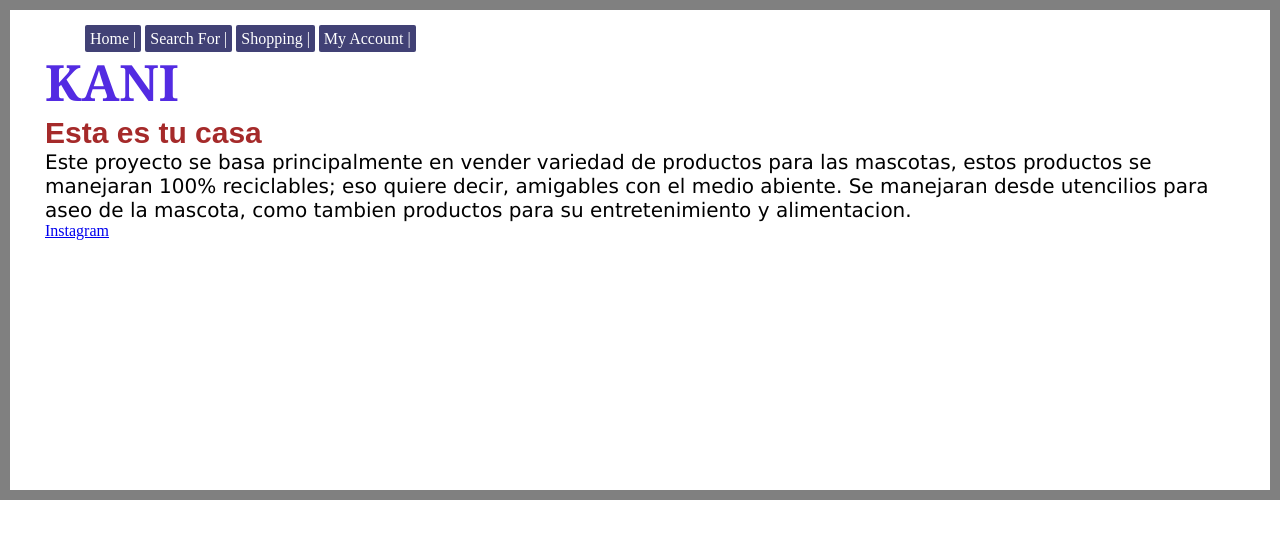
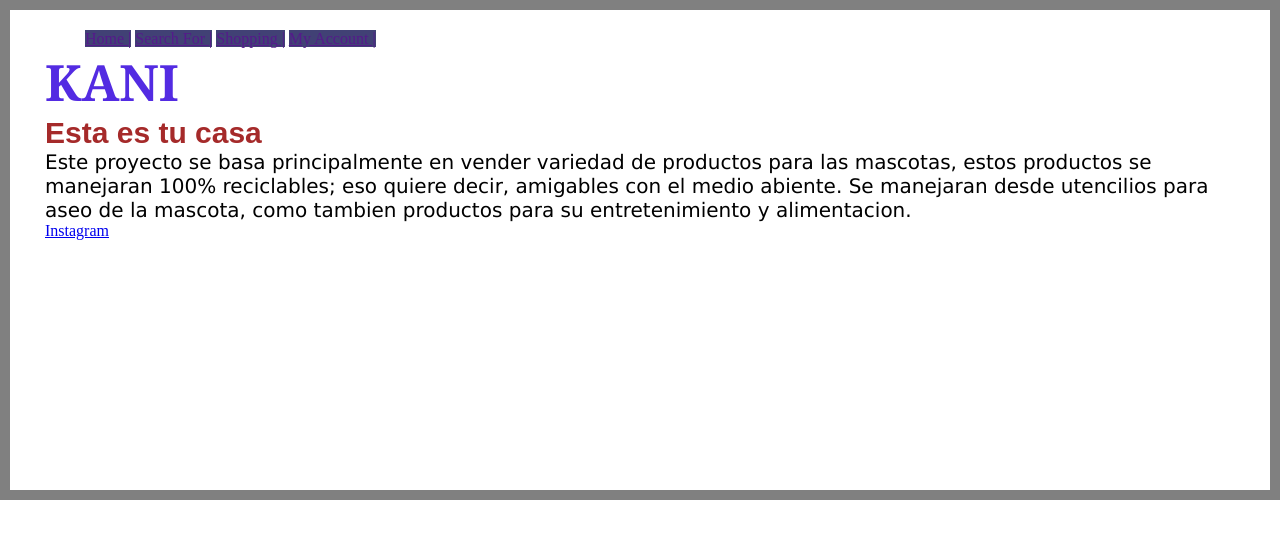
Before and after one commit to Ana24vasquez/proyectokani, a plain HTML site: page index.html in a window 1280 px wide. Drawn offline with Linux system fonts and the light colour scheme.

Commit message:
Se realizaron cambios en la estructura de style

```diff
--- a/index.html
+++ b/index.html
@@ -14,10 +14,10 @@
       <header>
           <nav>
             <ul class="main-nav">
-              <li class="main-nav__item"><a href="">Home</a></li>
-              <li class="main-nav__item"><a href="">Search For</a></li>
-              <li class="main-nav__item"><a href="">Shopping</a></li>
-              <li class="main-nav__item"><a href="">My Account</a></li>
+              <li><a href="">Home</a></li>
+              <li><a href="">Search For</a></li>
+              <li><a href="">Shopping</a></li>
+              <li><a href="">My Account</a></li>
             </ul>
           </nav>
       </header>
@@ -29,6 +29,7 @@
       amigables con el medio abiente.
       Se manejaran desde utencilios para aseo de la mascota,
       como tambien productos para su entretenimiento y alimentacion.</p>
+      <p2></p2>
       <a href="#">Instagram</a>
     </main>
     </body>
--- a/style.css
+++ b/style.css
@@ -24,7 +24,6 @@ main {
 }
 
 
-
 /* ID*/
 #parrafo {
     color: brown;
@@ -33,7 +32,7 @@ main {
 
 }
 
-/* ID*/
+
 #texto {
   color:black;
   font-size: 20px;
@@ -48,20 +47,11 @@ main {
   background-color: rgb(65, 65, 117);
 }
 
-.main-nav__item {
+.main-nav li {
   display: inline-block;
 }
-.main-nav__item a {
-  color: white;
-  padding: 5px;
-  border-radius: 2px;
-  text-decoration: none;
-}
 
-.main-nav__item :hover {
-  color: violet;
-}
 
-.main-nav__item a::after {
+.main-nav a::after {
   content: " | ";
 }
```
